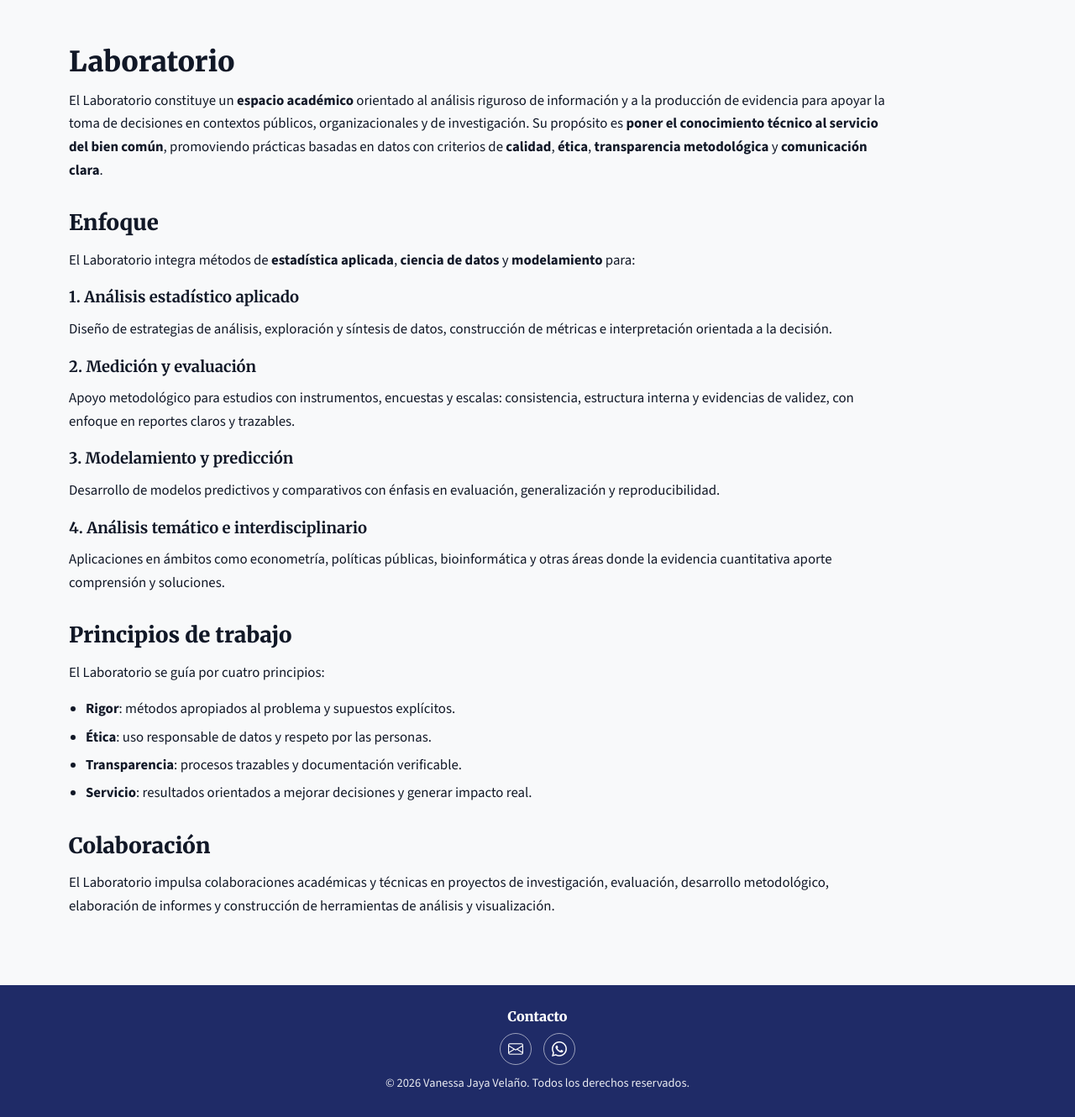
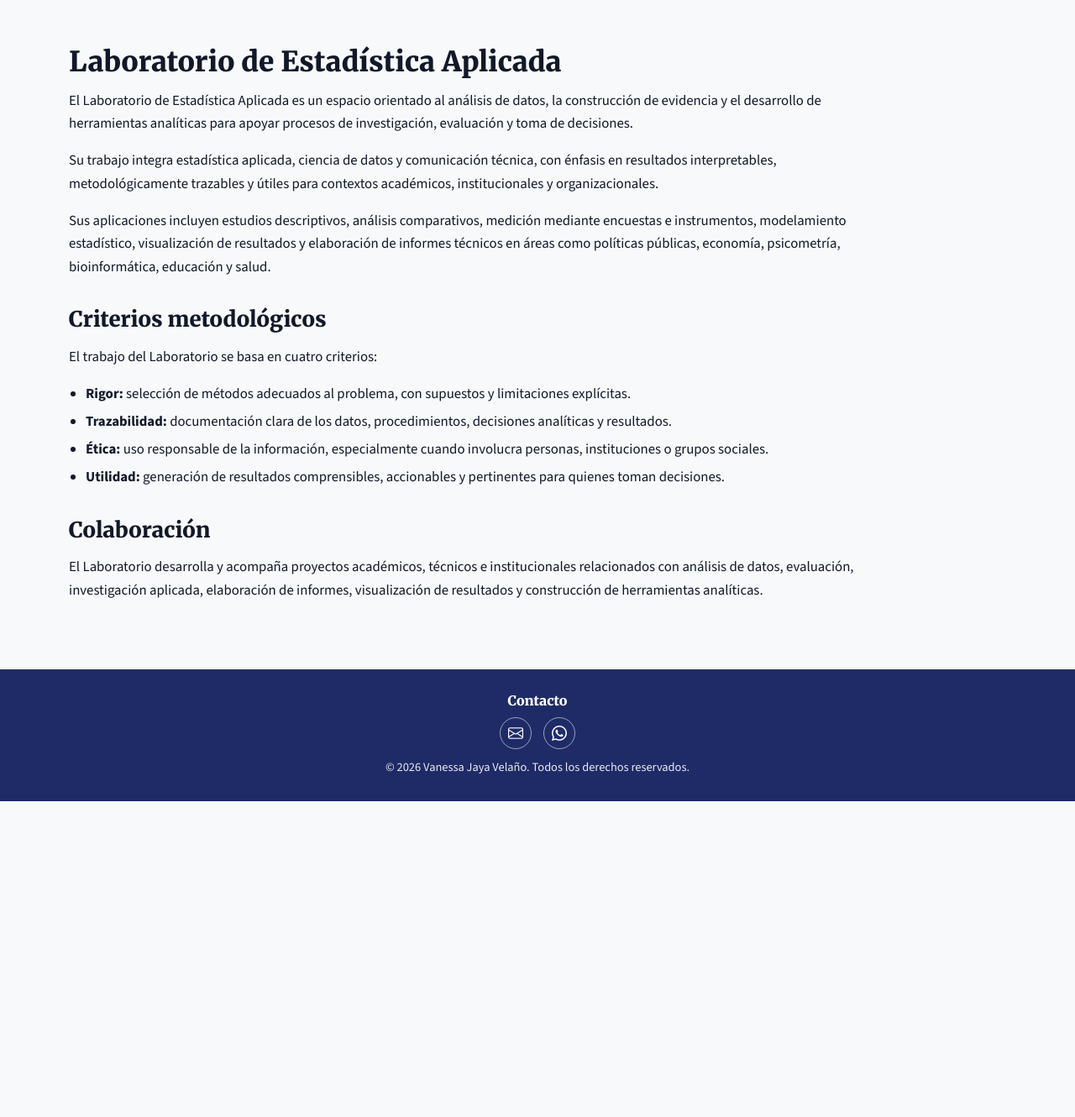
Before and after one commit to IVJV/portfolio, a Django app: page /laboratorio/ in a window 1280 px wide. Shown: the part 103-1433 px from the top of the page at 84% size. After the commit the page ends 1057 px from the top, so only its background shows below. Run offline with Django 5.2, Linux system fonts and the light colour scheme; data comes from the database, SQL or seed files in the repository; some libraries are stand-ins or nearby versions.

Commit message:
Update laboratory page copy

```diff
--- a/templates/core/laboratorio.html
+++ b/templates/core/laboratorio.html
@@ -1,53 +1,38 @@
 {% extends "base.html" %}
 
-{% block title %}Laboratorio | Laboratorio de Estadística Aplicada{% endblock %}
+{% block title %}Laboratorio de Estadística Aplicada | Laboratorio de Estadística Aplicada{% endblock %}
 
 {% block content %}
   <section class="page-laboratorio">
-    <h1>Laboratorio</h1>
+    <h1>Laboratorio de Estadística Aplicada</h1>
 
     <p>
-      El Laboratorio constituye un <strong>espacio académico</strong> orientado al análisis riguroso de información y a la producción de evidencia para apoyar la toma de decisiones en contextos públicos, organizacionales y de investigación. Su propósito es
-      <strong>poner el conocimiento técnico al servicio del bien común</strong>, promoviendo prácticas basadas en datos con criterios de <strong>calidad</strong>, <strong>ética</strong>, <strong>transparencia metodológica</strong> y <strong>comunicación clara</strong>.
+      El Laboratorio de Estadística Aplicada es un espacio orientado al análisis de datos, la construcción de evidencia y el desarrollo de herramientas analíticas para apoyar procesos de investigación, evaluación y toma de decisiones.
     </p>
 
-    <h2>Enfoque</h2>
     <p>
-      El Laboratorio integra métodos de <strong>estadística aplicada</strong>, <strong>ciencia de datos</strong> y <strong>modelamiento</strong> para:
+      Su trabajo integra estadística aplicada, ciencia de datos y comunicación técnica, con énfasis en resultados interpretables, metodológicamente trazables y útiles para contextos académicos, institucionales y organizacionales.
     </p>
 
-    <h3>1. Análisis estadístico aplicado</h3>
     <p>
-      Diseño de estrategias de análisis, exploración y síntesis de datos, construcción de métricas e interpretación orientada a la decisión.
+      Sus aplicaciones incluyen estudios descriptivos, análisis comparativos, medición mediante encuestas e instrumentos, modelamiento estadístico, visualización de resultados y elaboración de informes técnicos en áreas como políticas públicas, economía, psicometría, bioinformática, educación y salud.
     </p>
 
-    <h3>2. Medición y evaluación</h3>
+    <h2>Criterios metodológicos</h2>
     <p>
-      Apoyo metodológico para estudios con instrumentos, encuestas y escalas: consistencia, estructura interna y evidencias de validez, con enfoque en reportes claros y trazables.
+      El trabajo del Laboratorio se basa en cuatro criterios:
     </p>
 
-    <h3>3. Modelamiento y predicción</h3>
-    <p>
-      Desarrollo de modelos predictivos y comparativos con énfasis en evaluación, generalización y reproducibilidad.
-    </p>
-
-    <h3>4. Análisis temático e interdisciplinario</h3>
-    <p>
-      Aplicaciones en ámbitos como econometría, políticas públicas, bioinformática y otras áreas donde la evidencia cuantitativa aporte comprensión y soluciones.
-    </p>
-
-    <h2>Principios de trabajo</h2>
-    <p>El Laboratorio se guía por cuatro principios:</p>
     <ul>
-      <li><strong>Rigor</strong>: métodos apropiados al problema y supuestos explícitos.</li>
-      <li><strong>Ética</strong>: uso responsable de datos y respeto por las personas.</li>
-      <li><strong>Transparencia</strong>: procesos trazables y documentación verificable.</li>
-      <li><strong>Servicio</strong>: resultados orientados a mejorar decisiones y generar impacto real.</li>
+      <li><strong>Rigor:</strong> selección de métodos adecuados al problema, con supuestos y limitaciones explícitas.</li>
+      <li><strong>Trazabilidad:</strong> documentación clara de los datos, procedimientos, decisiones analíticas y resultados.</li>
+      <li><strong>Ética:</strong> uso responsable de la información, especialmente cuando involucra personas, instituciones o grupos sociales.</li>
+      <li><strong>Utilidad:</strong> generación de resultados comprensibles, accionables y pertinentes para quienes toman decisiones.</li>
     </ul>
 
     <h2>Colaboración</h2>
     <p>
-      El Laboratorio impulsa colaboraciones académicas y técnicas en proyectos de investigación, evaluación, desarrollo metodológico, elaboración de informes y construcción de herramientas de análisis y visualización.
+      El Laboratorio desarrolla y acompaña proyectos académicos, técnicos e institucionales relacionados con análisis de datos, evaluación, investigación aplicada, elaboración de informes, visualización de resultados y construcción de herramientas analíticas.
     </p>
   </section>
 {% endblock %}
```
